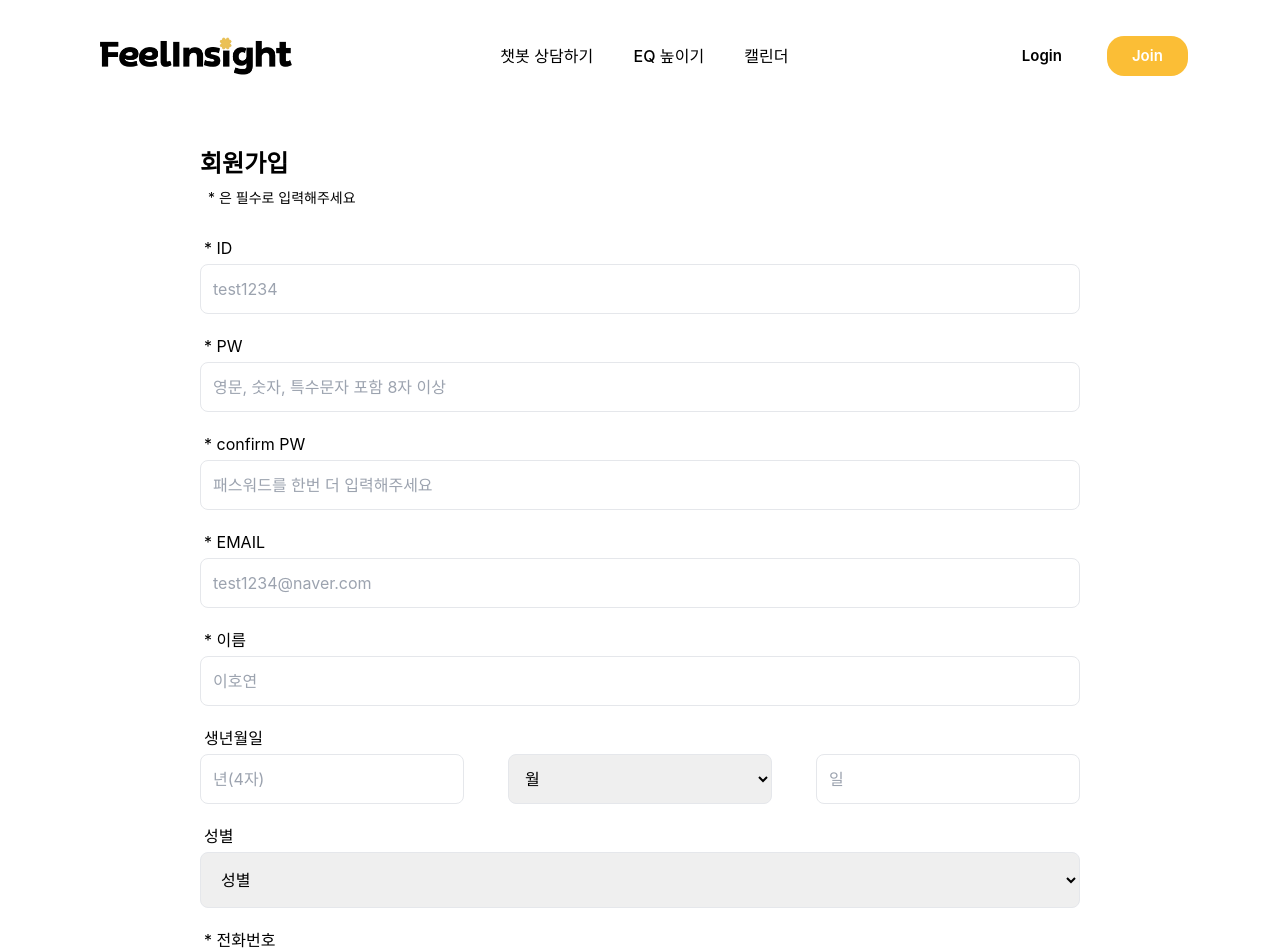
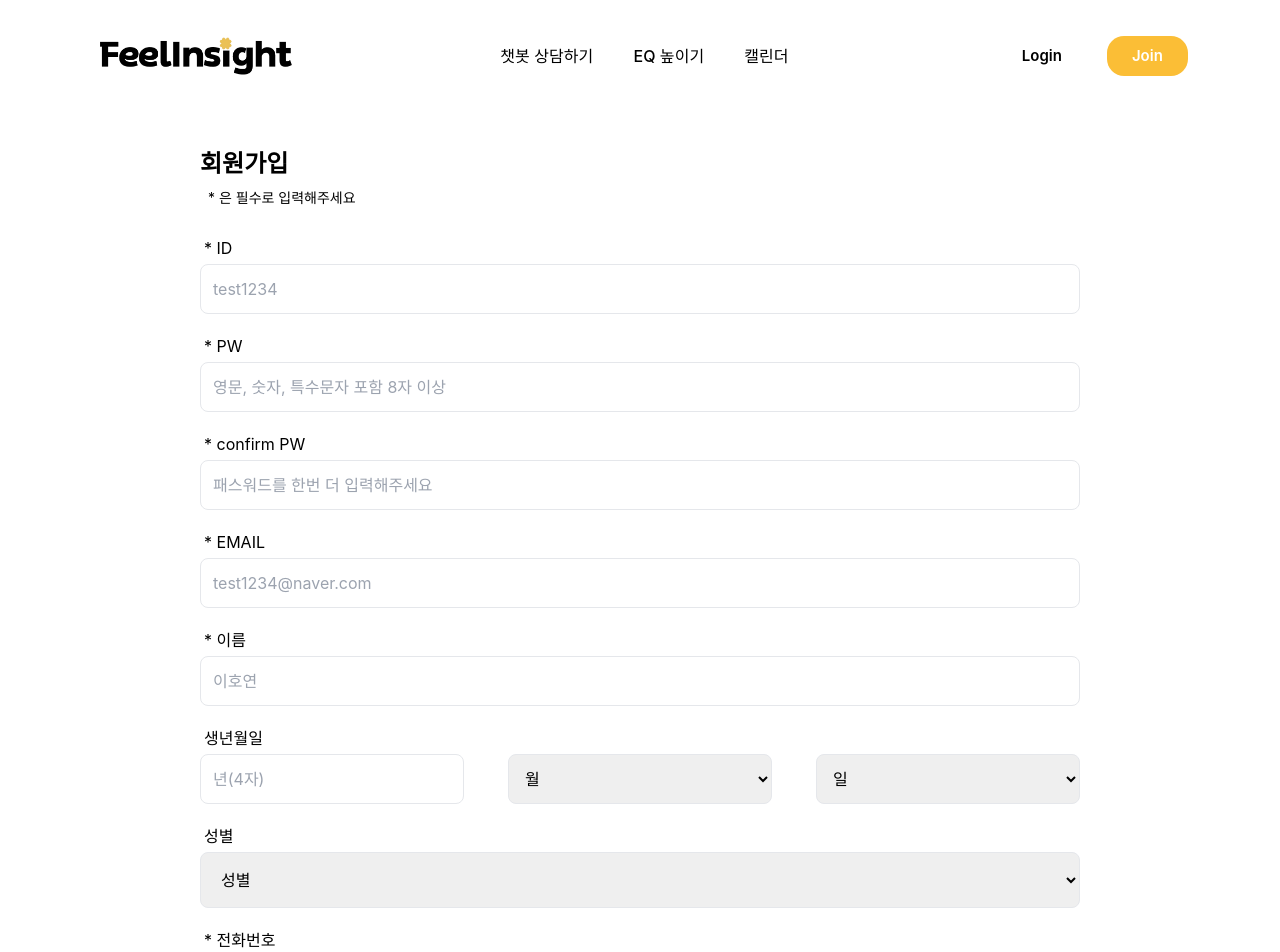
Before and after one commit to SKU-LikeLion12/hackathon_team6_front, a React (Create React App) app: page /SignUp in a window 1280 px wide. Shown: the top 952 px of the page. Built offline with nearby package versions, Linux system fonts and the light colour scheme.

Commit message:
생년월일 수정

```diff
--- a/src/pages/SignUp.jsx
+++ b/src/pages/SignUp.jsx
@@ -1,27 +1,27 @@
-import React, { useEffect, useState } from "react";
-import { useNavigate } from "react-router-dom";
-import axios from "axios";
-import { API_URL } from "../config";
+import React, { useEffect, useState } from 'react';
+import { useNavigate } from 'react-router-dom';
+import axios from 'axios';
+import { API_URL } from '../config';
 
 export default function SignUp() {
-  const [id, setId] = useState("");
-  const [pw, setPw] = useState("");
-  const [pwConfirm, setPwConfirm] = useState("");
-  const [email, setEmail] = useState("");
-  const [name, setName] = useState("");
-  const [birthYear, setBirthYear] = useState("");
-  const [birthMonth, setBirthMonth] = useState("");
-  const [birthDay, setBirthDay] = useState("");
-  const [gender, setGender] = useState("");
-  const [phone, setPhone] = useState("");
-  const [job, setJob] = useState("");
+  const [id, setId] = useState('');
+  const [pw, setPw] = useState('');
+  const [pwConfirm, setPwConfirm] = useState('');
+  const [email, setEmail] = useState('');
+  const [name, setName] = useState('');
+  const [birthYear, setBirthYear] = useState('');
+  const [birthMonth, setBirthMonth] = useState('');
+  const [birthDay, setBirthDay] = useState('');
+  const [gender, setGender] = useState('');
+  const [phone, setPhone] = useState('');
+  const [job, setJob] = useState('');
 
-  const [idMessage, setIdMessage] = useState("");
-  const [pwMessage, setPwMessage] = useState("");
-  const [pwConfirmMessage, setPwConfirmMessage] = useState("");
-  const [emailMessage, setEmailMessage] = useState("");
-  const [nameMessage, setNameMessage] = useState("");
-  const [phoneMessage, setPhoneMessage] = useState("");
+  const [idMessage, setIdMessage] = useState('');
+  const [pwMessage, setPwMessage] = useState('');
+  const [pwConfirmMessage, setPwConfirmMessage] = useState('');
+  const [emailMessage, setEmailMessage] = useState('');
+  const [nameMessage, setNameMessage] = useState('');
+  const [phoneMessage, setPhoneMessage] = useState('');
 
   const [isId, setIsId] = useState(false);
   const [isPw, setIsPw] = useState(false);
@@ -39,10 +39,10 @@ export default function SignUp() {
     const regex = /^(?=.*[A-Za-z])(?=.*?[0-9]).{6,}$/;
 
     if (regex.test(e.target.value)) {
-      setIdMessage("사용 가능한 아이디 입니다.");
+      setIdMessage('사용 가능한 아이디 입니다.');
       setIsId(true);
     } else {
-      setIdMessage("ID를 영문, 숫자 포함 6자 이상 입력해주세요");
+      setIdMessage('ID를 영문, 숫자 포함 6자 이상 입력해주세요');
       setIsId(false);
     }
   };
@@ -53,10 +53,10 @@ export default function SignUp() {
       /^(?=.*[A-Za-z])(?=.*\d)(?=.*[$@$!%*#?&])[A-Za-z\d$@$!%*#?&]{8,}$/;
 
     if (regex.test(e.target.value)) {
-      setPwMessage("사용 가능한 비밀번호 입니다.");
+      setPwMessage('사용 가능한 비밀번호 입니다.');
       setIsPw(true);
     } else {
-      setPwMessage("PW를 영문, 숫자, 특수문자 포함 8자 이상 입력해주세요.");
+      setPwMessage('PW를 영문, 숫자, 특수문자 포함 8자 이상 입력해주세요.');
       setIsPw(false);
     }
   };
@@ -64,10 +64,10 @@ export default function SignUp() {
   const handlePwConfirm = (e) => {
     setPwConfirm(e.target.value);
     if (pw !== e.target.value) {
-      setPwConfirmMessage("비밀번호가 일치하지 않습니다.");
+      setPwConfirmMessage('비밀번호가 일치하지 않습니다.');
       setIsPwConfirm(false);
     } else {
-      setPwConfirmMessage("비밀번호가 일치합니다.");
+      setPwConfirmMessage('비밀번호가 일치합니다.');
       setIsPwConfirm(true);
     }
   };
@@ -77,10 +77,10 @@ export default function SignUp() {
     const emailReExp =
       /^[A-Za-z0-9_]+[A-Za-z0-9]*[@]{1}[A-Za-z0-9]+[A-Za-z0-9]*[.]{1}[A-Za-z]{1,3}$/;
     if (!emailReExp.test(e.target.value)) {
-      setEmailMessage("이메일 형식이 올바르지 않습니다.");
+      setEmailMessage('이메일 형식이 올바르지 않습니다.');
       setIsEmail(false);
     } else {
-      setEmailMessage("사용 가능한 이메일 입니다.");
+      setEmailMessage('사용 가능한 이메일 입니다.');
       setIsEmail(true);
     }
   };
@@ -88,10 +88,10 @@ export default function SignUp() {
   const handleName = (e) => {
     setName(e.target.value);
     if (e.target.value.length < 2 || e.target.value.length > 5) {
-      setNameMessage("이름은 2글자 이상, 5글자 이하로 입력해주세요");
+      setNameMessage('이름은 2글자 이상, 5글자 이하로 입력해주세요');
       setIsName(false);
     } else {
-      setNameMessage("사용 가능한 이름입니다");
+      setNameMessage('사용 가능한 이름입니다');
       setIsName(true);
     }
   };
@@ -100,10 +100,10 @@ export default function SignUp() {
     setPhone(e.target.value);
     const phoneReExp = /^01([0|1|6|7|8|9])-?([0-9]{3,4})-?([0-9]{4})$/;
     if (!phoneReExp.test(e.target.value)) {
-      setPhoneMessage("올바른 형식이 아닙니다");
+      setPhoneMessage('올바른 형식이 아닙니다');
       setIsPhone(false);
     } else {
-      setPhoneMessage("사용 가능한 번호입니다");
+      setPhoneMessage('사용 가능한 번호입니다');
       setIsPhone(true);
     }
   };
@@ -137,13 +137,13 @@ export default function SignUp() {
       try {
         const response = await axios.post(`${API_URL}/user/signup`, userData);
         if (response.status === 201) {
-          navigate("/signupcompleted");
+          navigate('/signupcompleted');
         } else if (response.status === 409) {
-          alert("중복된 아이디입니다.");
+          alert('중복된 아이디입니다.');
         }
       } catch (error) {
-        console.error("There was an error submitting the form!", error);
-        alert("회원가입에 실패했습니다. 다시 시도해주세요.");
+        console.error('There was an error submitting the form!', error);
+        alert('회원가입에 실패했습니다. 다시 시도해주세요.');
       }
     }
   };
@@ -168,7 +168,7 @@ export default function SignUp() {
               />
               <p
                 className={`message ${
-                  isId ? "text-green-600" : "text-red-600"
+                  isId ? 'text-green-600' : 'text-red-600'
                 }`}
               >
                 {idMessage}
@@ -185,7 +185,7 @@ export default function SignUp() {
               />
               <p
                 className={`message ${
-                  isPw ? "text-green-600" : "text-red-600"
+                  isPw ? 'text-green-600' : 'text-red-600'
                 }`}
               >
                 {pwMessage}
@@ -202,7 +202,7 @@ export default function SignUp() {
               />
               <p
                 className={`message ${
-                  isPwConfirm ? "text-green-600" : "text-red-600"
+                  isPwConfirm ? 'text-green-600' : 'text-red-600'
                 }`}
               >
                 {pwConfirmMessage}
@@ -219,7 +219,7 @@ export default function SignUp() {
               />
               <p
                 className={`message ${
-                  isEmail ? "text-green-600" : "text-red-600"
+                  isEmail ? 'text-green-600' : 'text-red-600'
                 }`}
               >
                 {emailMessage}
@@ -235,7 +235,7 @@ export default function SignUp() {
               />
               <p
                 className={`message ${
-                  isName ? "text-green-600" : "text-red-600"
+                  isName ? 'text-green-600' : 'text-red-600'
                 }`}
               >
                 {nameMessage}
@@ -269,12 +269,50 @@ export default function SignUp() {
                   <option value="11">11</option>
                   <option value="12">12</option>
                 </select>
-                <input
+                <select
+                  className="w-[30%] border mt-1 p-3 rounded-lg"
+                  value={birthDay}
+                  onChange={(e) => setBirthDay(e.target.value)}
+                >
+                  <option value="">일</option>
+                  <option value="01">1</option>
+                  <option value="02">2</option>
+                  <option value="03">3</option>
+                  <option value="04">4</option>
+                  <option value="05">5</option>
+                  <option value="06">6</option>
+                  <option value="07">7</option>
+                  <option value="08">8</option>
+                  <option value="09">9</option>
+                  <option value="10">10</option>
+                  <option value="11">11</option>
+                  <option value="12">12</option>
+                  <option value="01">13</option>
+                  <option value="14">14</option>
+                  <option value="15">15</option>
+                  <option value="16">16</option>
+                  <option value="17">17</option>
+                  <option value="18">18</option>
+                  <option value="19">19</option>
+                  <option value="20">20</option>
+                  <option value="21">21</option>
+                  <option value="22">22</option>
+                  <option value="23">23</option>
+                  <option value="24">24</option>
+                  <option value="25">25</option>
+                  <option value="26">26</option>
+                  <option value="27">27</option>
+                  <option value="28">28</option>
+                  <option value="29">29</option>
+                  <option value="30">30</option>
+                  <option value="31">31</option>
+                </select>
+                {/* <input
                   className="border mt-1 p-3 rounded-lg w-[30%]"
                   placeholder="일"
                   value={birthDay}
                   onChange={(e) => setBirthDay(e.target.value)}
-                />
+                /> */}
               </div>
             </div>
             <div className="mt-5 flex flex-col">
@@ -300,7 +338,7 @@ export default function SignUp() {
               />
               <p
                 className={`message ${
-                  isPhone ? "text-green-600" : "text-red-600"
+                  isPhone ? 'text-green-600' : 'text-red-600'
                 }`}
               >
                 {phoneMessage}
```
